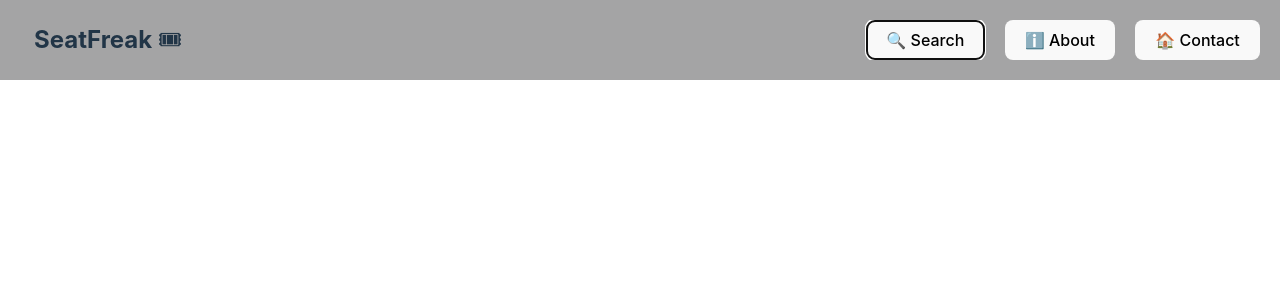
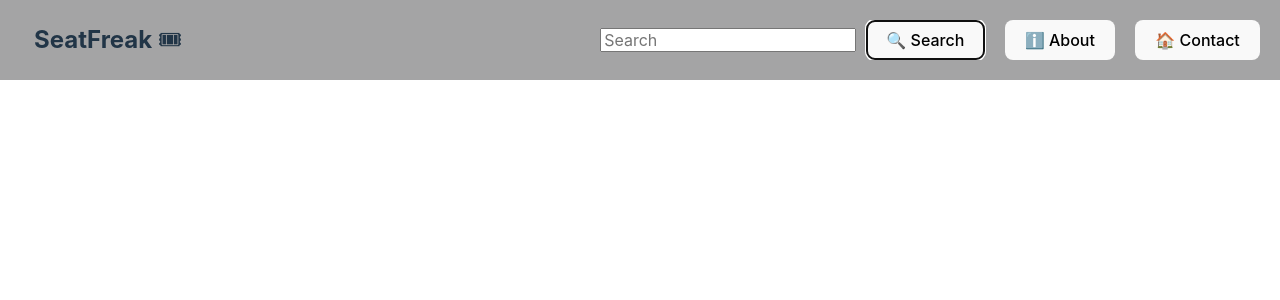
Before and after one commit to paul-nguyen-1/CodePath-Project-5, a React (Vite) app: page / in a window 1280 px wide. Both pictures are taken after a click on the button "🔍 Search". Shown: the top 300 px of the page. Built offline with nearby package versions, Linux system fonts and the light colour scheme; no server answers.

Commit message:
API Set up

```diff
--- a/src/App.jsx
+++ b/src/App.jsx
@@ -1,15 +1,25 @@
-import { useState } from 'react'
-import './App.css'
-import Navbar from './component/Navbar'
+import { useState } from "react";
+import "./App.css";
+import Navbar from "./component/Navbar";
 
 function App() {
-  const [count, setCount] = useState(0)
-  const API_KEY = import.meta.env.VITE_API_KEY
+  const [count, setCount] = useState(0);
+  const [searchFilter, setSearchFilter] = useState(false);
+  const BASE_URL = "https://api.seatgeek.com/2/";
+  const API_EVENTS = "events?";
+  const CLIENT_ID = `client_id=${import.meta.env.VIET_CLIENT_ID}&`;
+  const API_KEY = `&client_secret=${import.meta.env.VITE_API_KEY}`;
+  const query = `${BASE_URL}${API_EVENTS}${CLIENT_ID}${API_KEY}`;
+
+  const handleSearchClick = () => {
+    setSearchFilter(!searchFilter);
+  };
+
   return (
     <div className="App">
-    <Navbar/>
+      <Navbar handleSearchClick={handleSearchClick}  searchFilter={searchFilter}/>
     </div>
-  )
+  );
 }
 
-export default App
+export default App;
--- a/src/component/Navbar.jsx
+++ b/src/component/Navbar.jsx
@@ -1,14 +1,18 @@
 import React from "react";
 import "../App.css";
 
-function Navbar() {
+function Navbar({ handleSearchClick, searchFilter }) {
   return (
     <div className="navbar">
       <div className="logo">
         <h2>SeatFreak 🎟</h2>
       </div>
       <div className="navLinks">
-        <button>🔍 Search</button>
+        {searchFilter && (
+          <input type="text" placeholder="Search" value={null}></input>
+        )}
+        <button onClick={handleSearchClick}>🔍 Search</button>
+
         <button>ℹ️ About</button>
         <button>🏠 Contact</button>
       </div>
```
